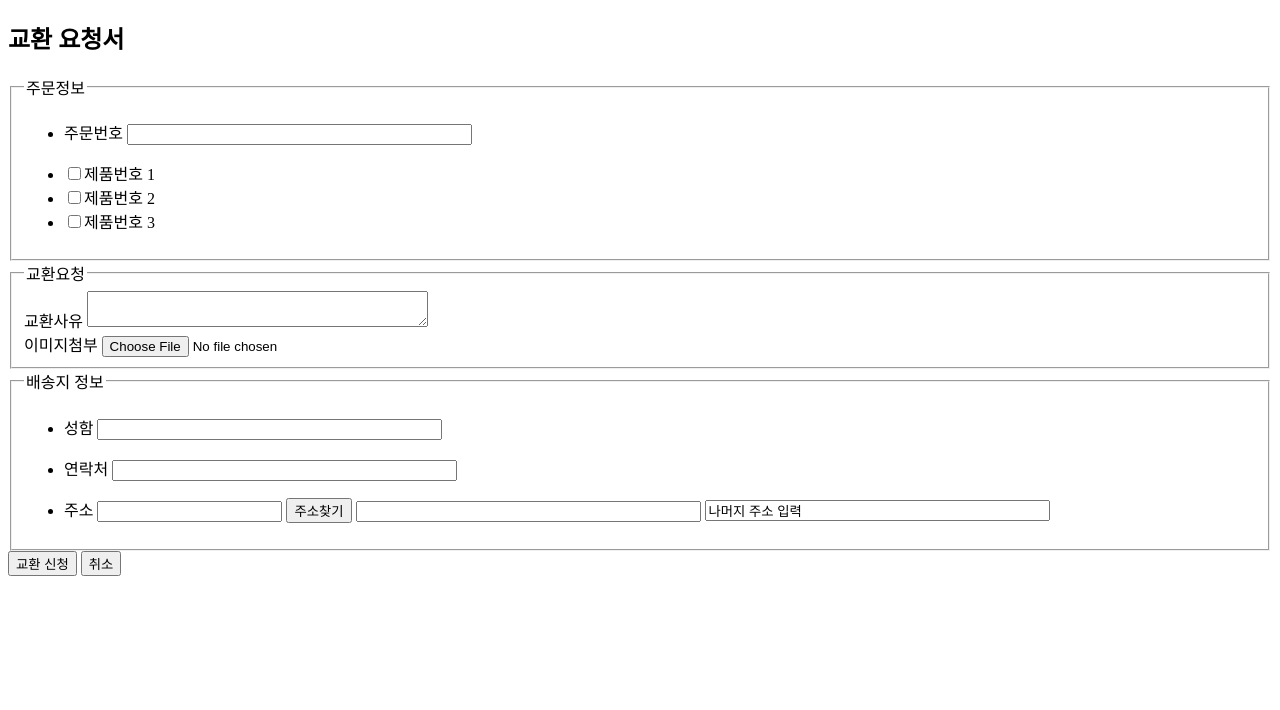
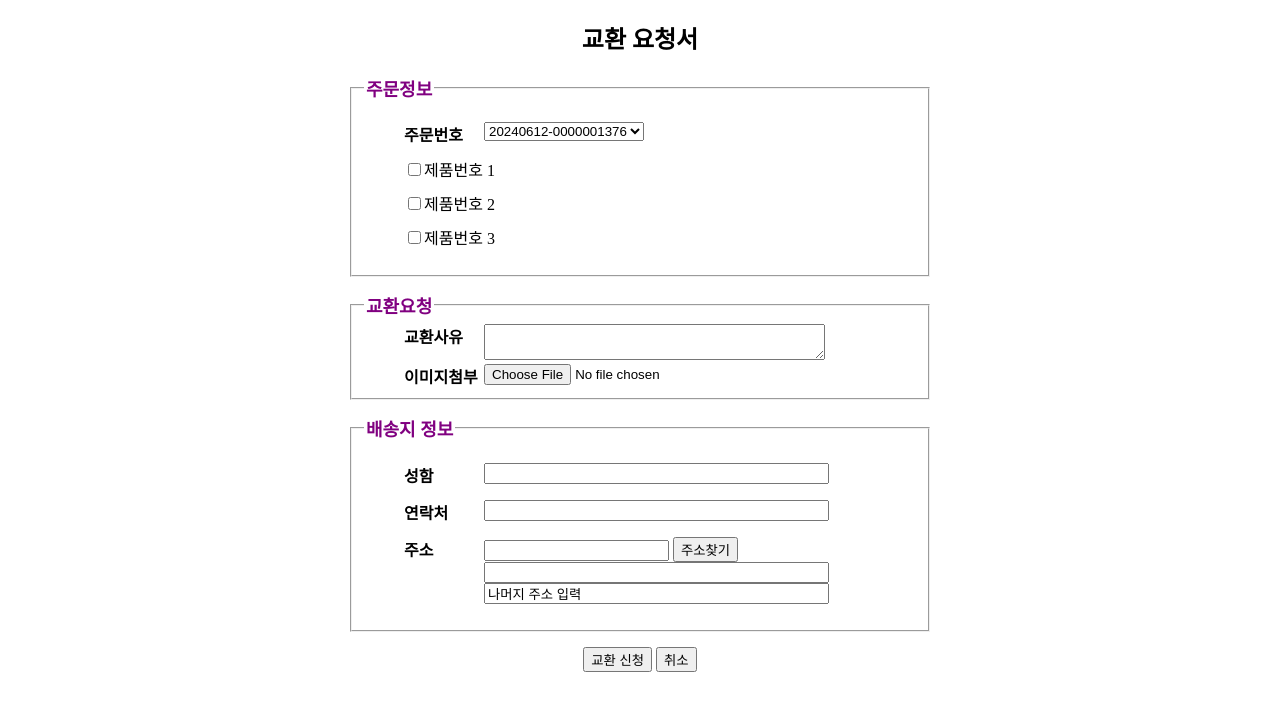
Before and after one commit to Claire-Nam/project_elice_shopping, a website: page public/order_Page/order_exchange/exchange.html in a window 1280 px wide. Drawn offline with Linux system fonts and the light colour scheme.

Commit message:
교환 & 환불 신청서 html, css 1차 완료

```diff
--- a/public/order_Page/order_exchange/exchange.css
+++ b/public/order_Page/order_exchange/exchange.css
@@ -31,6 +31,10 @@ fieldset legend {
   color: purple;
 }
 
+input#address {
+  margin-left: 80px;
+}
+
 ul li {
   margin-bottom: 10px;
 }
--- a/public/order_Page/order_exchange/exchange.html
+++ b/public/order_Page/order_exchange/exchange.html
@@ -6,7 +6,7 @@
     <meta name="robots" content="noindex, nofollow" />
     <title>교환 신청</title>
 
-    <link rel="stylesheet" href="orderExchange.css" />
+    <link rel="stylesheet" href="exchange.css" />
   </head>
   <body>
     <div class="container">
@@ -18,7 +18,12 @@
                 <ul>
                     <li>
                         <label for="orderNum" class="exchange">주문번호</label>
-                        <input type="text" size="40" id="orderNum" required>
+                        <select id="orderNum">
+                            <option value="order-number">20240612-0000001376</option>
+                            <option value="order-number">20240612-0000003954</option>
+                            <option value="order-number">20240612-0000003967</option>
+                            <option value="order-number">20240612-0000003512</option>
+                        </select>
                     </li>
                 </ul>
                 <ul>
@@ -66,7 +71,7 @@
                 <ul>
                     <li>
                         <label for="address" class="exchange">주소</label>
-                        <input type="number" size="7" id="address" required>
+                        <input type="number" size="4" id="postcode" required>
                             <button type="button" class="add_search">주소찾기</button>
                         <input type="text" size="40" id="address">
                         <input type="text" size="40" id="address" value="나머지 주소 입력" required>
@@ -81,6 +86,6 @@
         <input class="exchangeSubmit" type="submit" value="교환 신청">
         <input class="exchangeCancel" type="button" value="취소" onclick=""window.location.href="#">
     </div>
-    <script src="orderExchange.js"></script>
+    <script src="exchange.js"></script>
   </body>
 </html>
```
Also changed, not shown: public/order_Page/order_exchange/refund.html (+4 -3 lines).
